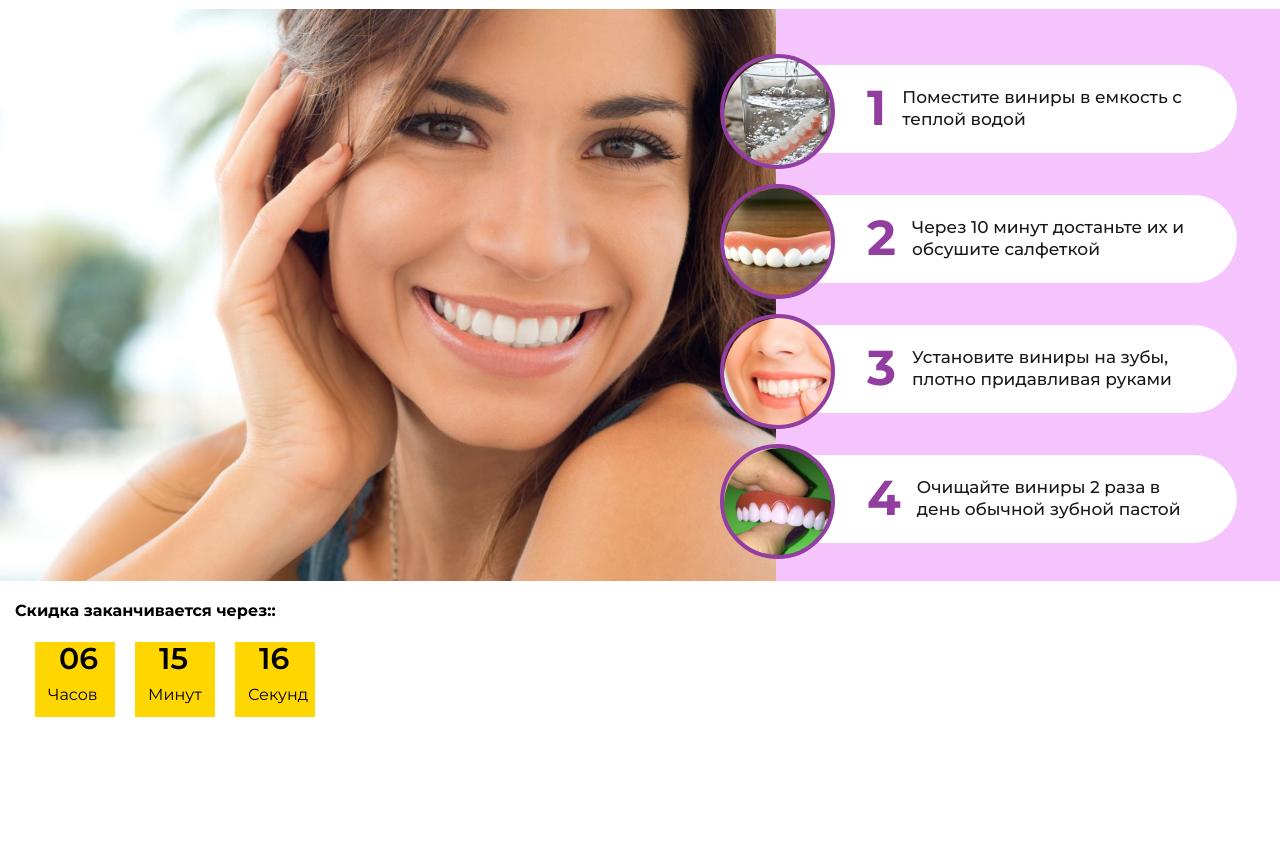
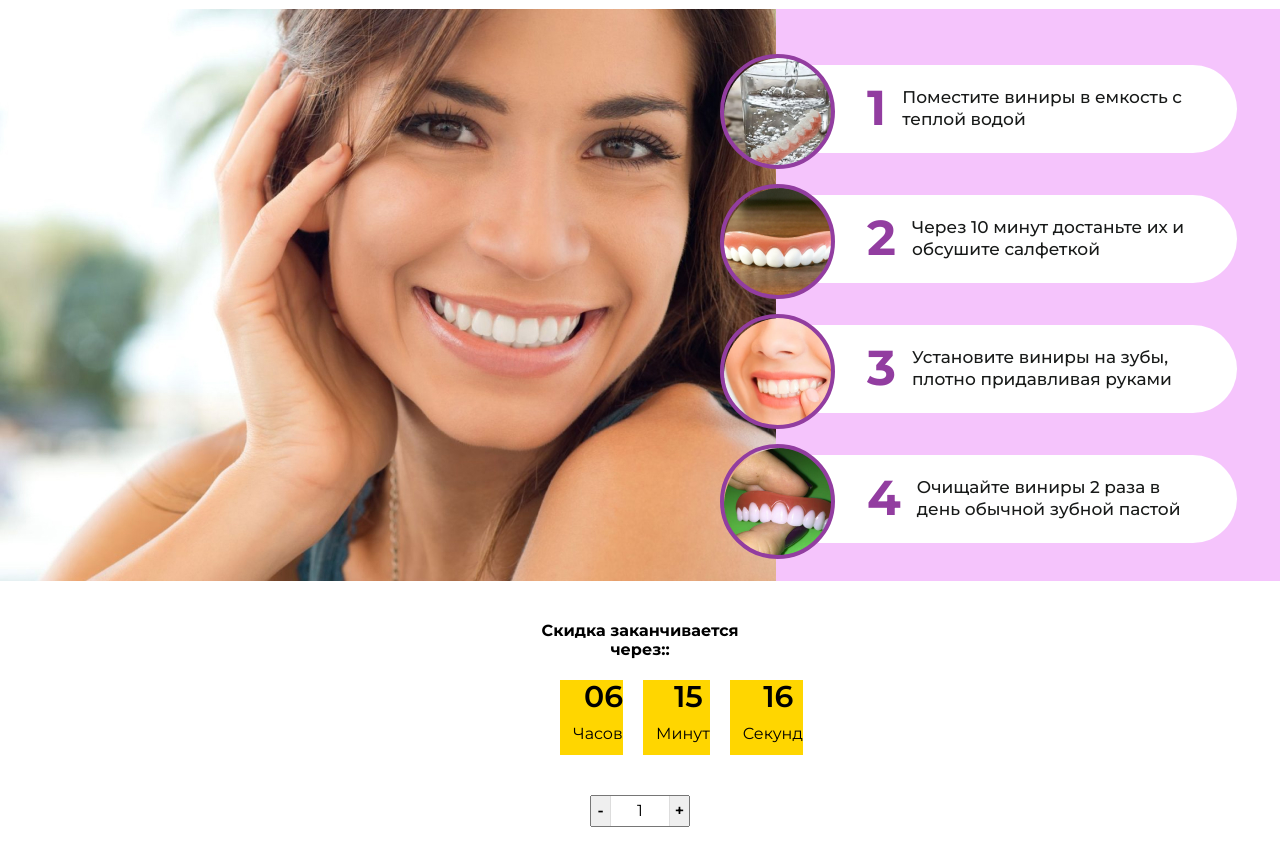
Before and after one commit to vladian95/BrightSmile-, a website: page app/index.html in a window 1280 px wide. Shown: the part 159-1006 px from the top of the page. Before the commit the page ends 876 px from the top, so only its background shows below. Drawn offline with nearby package versions, Linux system fonts and the light colour scheme; files that its build step writes are made by us from their sources.

Commit message:
Input[number] --Start

```diff
--- a/app/index.html
+++ b/app/index.html
@@ -76,7 +76,16 @@
 
           </div>
         </div>
-      </section>
+    </section>
+
+    <!-- number -->
+    <div class="row">
+        <div class="number">
+            <button class="number-minus" type="button" onclick="this.nextElementSibling.stepDown(); this.nextElementSibling.onchange();">-</button>
+            <input type="number" min="0" value="1" readonly>
+            <button class="number-plus" type="button" onclick="this.previousElementSibling.stepUp(); this.previousElementSibling.onchange();">+</button>
+        </div>
+    </div>
 
 
     <script src="https://ajax.googleapis.com/ajax/libs/jquery/3.6.0/jquery.min.js"></script>
--- a/app/js/main.js
+++ b/app/js/main.js
@@ -1,7 +1,7 @@
 window.addEventListener('DOMContentLoaded', () => {
     "use strict";
 
-    let deadline = '2021-10-12';
+    let deadline = '2021-10-14';
 
     const timer = (id, deadline) => {
 
--- a/app/scss/style.scss
+++ b/app/scss/style.scss
@@ -95,3 +95,64 @@
         padding-left: 13px;
     }
 }
+
+
+//INPUT NUMBER
+.row {
+	text-align: center;
+	width: 200px;
+	margin: 0 auto;
+	padding: 20px 0;
+}
+
+.number {
+	display: inline-block;
+	position: relative;
+	width: 100px;
+}
+.number input[type="number"] {
+	display: block;
+	height: 32px;
+	line-height: 32px;
+	width: 100%;
+	padding: 0;
+	margin: 0;
+	box-sizing: border-box;
+	text-align: center;
+	-moz-appearance: textfield;
+	-webkit-appearance: textfield;
+	appearance: textfield;
+}
+.number input[type="number"]::-webkit-outer-spin-button,
+.number input[type="number"]::-webkit-inner-spin-button {
+	display: none;
+}
+.number-minus {
+	position: absolute;
+	top: 1px;
+	left: 1px;
+	bottom: 1px;
+	width: 20px;
+	padding: 0;
+	display: block;
+	text-align: center;
+	border: none;
+	border-right: 1px solid #ddd;
+	font-size: 16px;
+	font-weight: 600;
+}
+.number-plus {
+	position: absolute;
+	top: 1px;
+	right: 1px;
+	bottom: 1px;
+	width: 20px;
+	padding: 0;
+	display: block;
+	text-align: center;
+	border: none;
+	border-left: 1px solid #ddd;
+	font-size: 16px;
+	font-weight: 600;
+}
+//INPUT NUMBER
```
